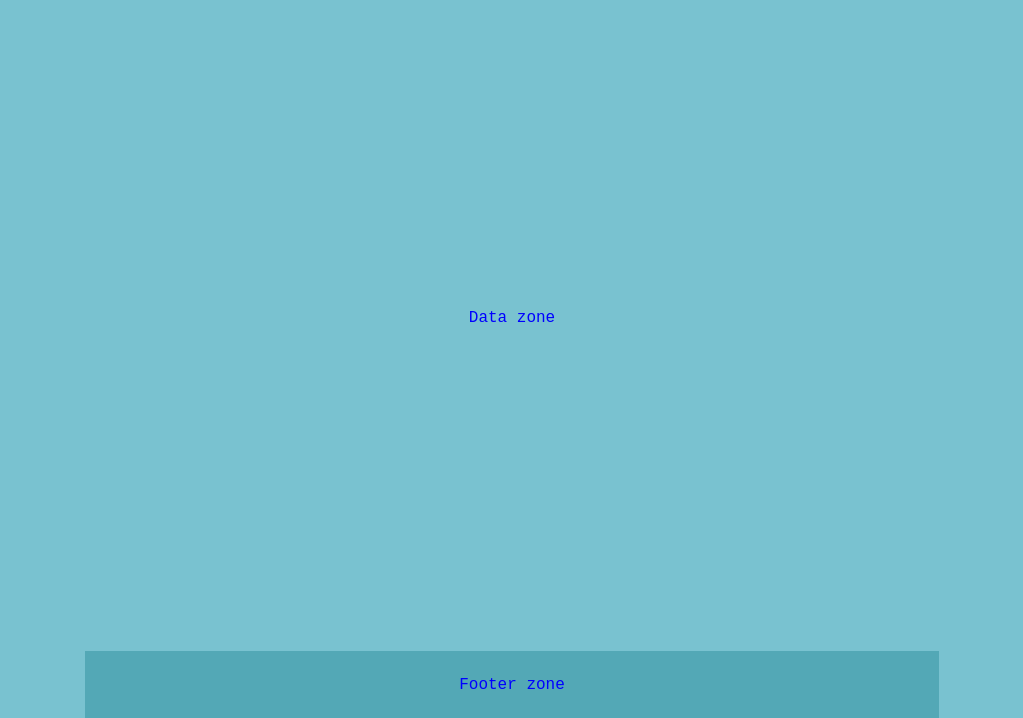
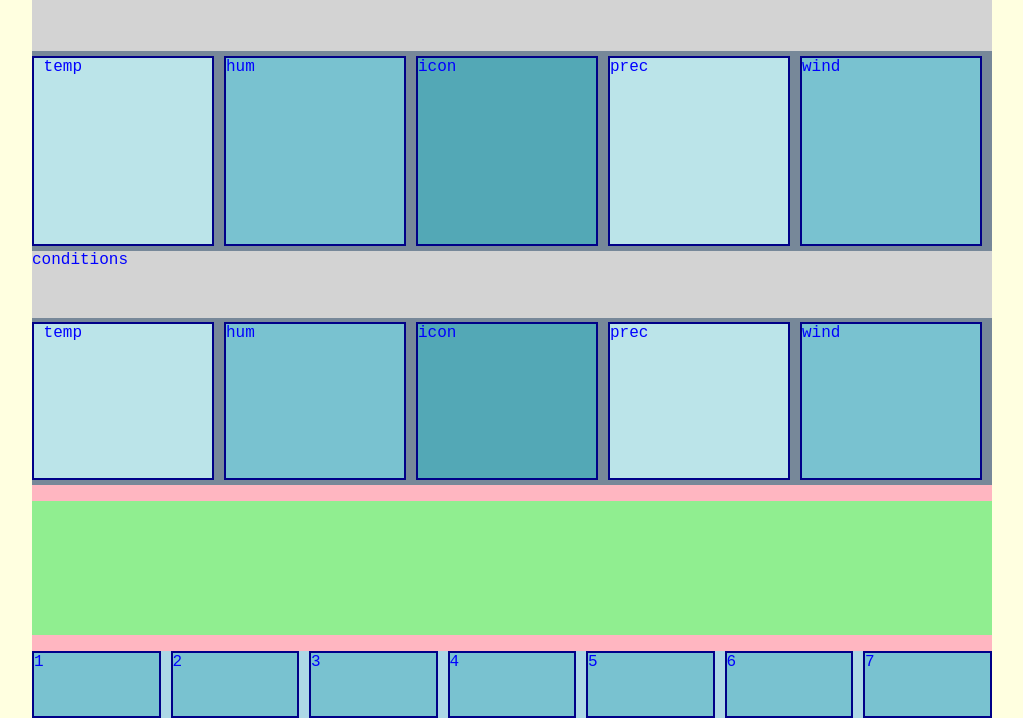
Before and after one commit to Stream5937/Odin-Weather, a website built with webpack: page src/index.html in a window 1280 px wide. Shown: the part 82-800 px from the top of the page, without its empty margins (128-1151 px from the left). Built offline with nearby package versions, Linux system fonts and the light colour scheme.

Commit message:
display blocks set

```diff
--- a/src/index.html
+++ b/src/index.html
@@ -7,6 +7,9 @@
 </head>
 <body>
     <div class="container">
+        <div class="left-sidebar">
+
+        </div>
         <header class="header-zone">
             <div class="label-1">
                 <h2>Search location :</h2>
@@ -20,13 +23,50 @@
               />
             </div>
         </header>
-        <div class="data-zone">Data zone
+        <div class="data-zone">
+            <div class="locale">locale
+
+            </div>
+            <div class="main-stats">
+                <div class="temperature">temp</div>
+                <div class="humidity">hum</div>
+                <div class="icon">icon</div>
+                <div class="precipitation">prec</div>
+                <div class="wind">wind</div>
+            </div>
+            <div class="conditions">conditions
+
+            </div>
+            <div class="minor-stats">
+                <div class="temperature">temp</div>
+                <div class="humidity">hum</div>
+                <div class="icon">icon</div>
+                <div class="precipitation">prec</div>
+                <div class="wind">wind</div>
+            </div>
+            <div class="varies showIcon showPopup">
+                <div class="icon-image hidden">
+
+                </div>
+                <div class="popup ">
+
+                </div>
+            </div>
+        </div>
+        <footer class=" footer-zone">
+            <div class="pop pop1">1</div>
+            <div class="pop pop2">2</div>
+            <div class="pop pop3">3</div>
+            <div class="pop pop4">4</div>
+            <div class="pop pop5">5</div>
+            <div class="pop pop6">6</div>
+            <div class="pop pop7">7</div>
+        </footer>
+        <div class="right-sidebar">
 
         </div>
-        <footer class=" footer-zone">Footer zone
+    </div>
 
-        </footer>
-    </div>
     <!--script type="module" src = 'bundle.js'></script-->
     <script src = 'bundle.js'></script>
 </body>
--- a/src/index.js
+++ b/src/index.js
@@ -44,11 +44,19 @@ function getData (query) {
     let noData = false;
     let dataResult = null;
     console.log(`lastQuery: ${lastQuery}`);
+    const dateStart = new Date();         //to get start time
+    const t_start = dateStart.getTime();  //record start of fetch action
+    let dateFinish = null;      //to get finish time
+    let t_finish = null;        //record finish of fetch action
+    let t_taken = null ;        //to calculate timing of fetch operation in milliseconds
     fetch(
       `https://weather.visualcrossing.com/VisualCrossingWebServices/rest/services/timeline/${query}?key=SHSBBCG24LZCJNG5DWNL5ZFP2`,
       {mode: 'cors'}
     )
-      .then(function(response) {return response.json();
+
+      .then(function(response) {
+        dateFinish = new Date();    //for end time of fetch operation
+        return response.json();
         //return response;
      })
      .then(function(response){
@@ -56,11 +64,14 @@ function getData (query) {
           console.log('body data present');
           console.log(response);
           console.log(response.currentConditions);
+
+          t_finish = dateFinish.getTime();  //record end time of fetch operation -success
           return(response);
         }
          else{
           noData = true;
           console.log('empty response body');
+          t_finish= getTime();  //record end time of fetch operation -fail
         }
      })
      /**/
@@ -74,6 +85,8 @@ function getData (query) {
           setDisplayData(dataResult);
       */
           setDisplayData(response);
+          t_taken = t_finish - t_start;   //duration of fetch operation in milliseconds
+          console.log(`fetch data took ${t_taken} milliseconds`);
      })
          /* */
      .catch(e=> {
@@ -82,10 +95,24 @@ function getData (query) {
 }
 
 function setDisplayData (data) {
+
+  /* test
+  const birthday = new Date(1725346200);
+  console.log(birthday);
+  const date1 = birthday.getDate();
+  console.log(date1);
+  // Expected output: 19
+  /* end of test */
+
+
+
   console.log(`data : ${data}`);
   //location
   siteDataObj.location= data.resolvedAddress;
-  //dateEpoch =
+  //date
+  const dateNow = new Date();
+  console.log(dateNow);
+  //current conditions
   siteDataObj.CurrentConditions = data.currentConditions.conditions;
 
   console.log(siteDataObj);
--- a/src/style.css
+++ b/src/style.css
@@ -75,7 +75,10 @@ h1 {
 h2 {
   font-size: 1.5rem;
   align-content: center;
+  padding: 0 5px 0 5px;
 }
+
+/*------------------------------------ body--------------------------------------------------*/
 
 /*------------------------------------container----------------------------------------------*/
 
@@ -86,10 +89,16 @@ h2 {
   height:100vh;
   width: 100vw;
   display: grid;
-  grid-template-columns: 1fr 4fr 1fr;
+  grid-template-columns: 1fr 6fr 1fr;
   grid-template-rows: 1fr 10fr 1fr;
   color: var(--col_td);
-  background-color: var(--col_2);
+  /*background-color: var(--col_2);*/
+}
+
+.left-sidebar {
+  display:grid;
+  grid-area: 1/1/4/2;
+  background-color: lightyellow;
 }
 
 .header-zone {
@@ -115,13 +124,177 @@ input {
   color: blue;
   background-color: var(--col_2);
   grid-area: 2/2/3/3;
+  grid-template-rows: 0.5fr 1.5fr 0.5fr 1.25fr 1.25fr;
+  grid-template-columns: 1fr;
+}
+
+.locale {
+  display:grid;
+  grid-area: 1/1/2/2;
+  background-color: lightgrey;
+  height: 100%;
+}
+
+.main-stats {
+  display:grid;
+  grid-area: 2/1/3/2;
+  grid-template-columns: 1fr 1fr 1fr 1fr 1fr;
+  grid-template-rows: 1fr;
+  justify-content: space-around;
+  align-items: center;
+  background-color: lightslategray;
+  height: 100%;
+  width: 100%;
+}
+/*--------------*/
+.temperature {
+  grid-area: 1/1/2/2;
+  height: 95%;
+  width: 95%;
+  background-color: var(--col_1);
+  border-color: #000088;
+  border-width: 2px;
+  border-style: solid;
+  padding-left: 5%;
+}
+
+.humidity {
+  grid-area: 1/2/2/3;
+  height: 95%;
+  width: 95%;
+  background-color: var(--col_2);
+  border-color: #000088;
+  border-width: 2px;
+  border-style: solid;
+}
+
+.icon {
+  grid-area: 1/3/2/4;
+  height: 95%;
+  width: 95%;
+  background-color: var(--col_3);
+  border-color: #000088;
+  border-width: 2px;
+  border-style: solid;
+}
+
+.precipitation {
+  grid-area: 1/4/2/5;
+  height: 95%;
+  width: 95%;
+  background-color: var(--col_1);
+  border-color: #000088;
+  border-width: 2px;
+  border-style: solid;
+}
+
+.wind {
+  grid-area: 1/5/2/6;
+  height: 95%;
+  width: 95%;
+  background-color: var(--col_2);
+  border-color: #000088;
+  border-width: 2px;
+  border-style: solid;
+}
+/*--------------*/
+.conditions {
+  grid-area: 3/1/4/2;
+  background-color: lightgrey;
+  height: 100%;
+}
+
+.minor-stats {
+  display: grid;
+  grid-area: 4/1/5/2;
+  grid-template-columns: 1fr 1fr 1fr 1fr 1fr;
+  grid-template-rows: 1fr;
+  justify-content: space-around;
+  align-items: center;
+  background-color: lightslategray;
+  height: 100%;
+  width: 100%;
+}
+
+.varies {
+  display: grid;
+  grid-area: 5/1/6/2;
+  grid-template-rows : 1fr;
+  grid-template-columns: 1fr;
+  justify-content: center;
+  align-items: center;
+  height: 100%;
+  width: 100%;
+  background-color: lightpink;
+}
+
+/*
+.showIcon {
+  display:grid;
+  grid-area: 1/1/2/2;
+  background-color: lightyellow;
+  height: 100%;
+  width: 100%;
+}
+
+/*
+.showPopup {
+  display:grid;
+  grid-area: 1/1/2/2;
+  grid-template-rows: 1fr;
+  grid-template-columns: 1fr 1fr 1fr 1fr 1fr 1fr 1fr;
+  height: 100%;
+  width: 100%;
+  bakground-color- lightblue;
+}
+*/
+.icon-image {
+  display:grid;
+  grid-area: 1/1/2/2;
+  background-color: lightyellow;
+  justify-self: center;
+  height: 80%;
+  width: 80%;
+}
+
+.popup {
+  display:grid;
+  grid-area: 1/1/2/2;
+  background-color: lightgreen;
+  justify-self: center;
+  height: 80%;
+  width: 100%;
+}
+
+.pop {
+  height: 100%;
+  width: 100%;
+  background-color: var(--col_2);
+  border-color: #000088;
+  border-width: 2px;
+  border-style: solid;
+}
+
+.hidden {
+  display: none;
 }
 
 .footer-zone {
   display:grid;
-  justify-content: center;
   align-items: center;
   color: blue;
-  background-color: var(--col_3);
   grid-area: 3/2/4/3;
+  grid-template-rows: 1fr;
+  grid-template-columns: 1fr 1fr 1fr 1fr 1fr 1fr 1fr;
+  background-color: lightblue;
+  justify-content:space-evenly;
+  gap: 1%;
+  height: 100%;
+  width: 100%;
 }
+
+.right-sidebar {
+  display:grid;
+  grid-area: 1/3/4/4;
+  background-color: lightyellow;
+}
```
